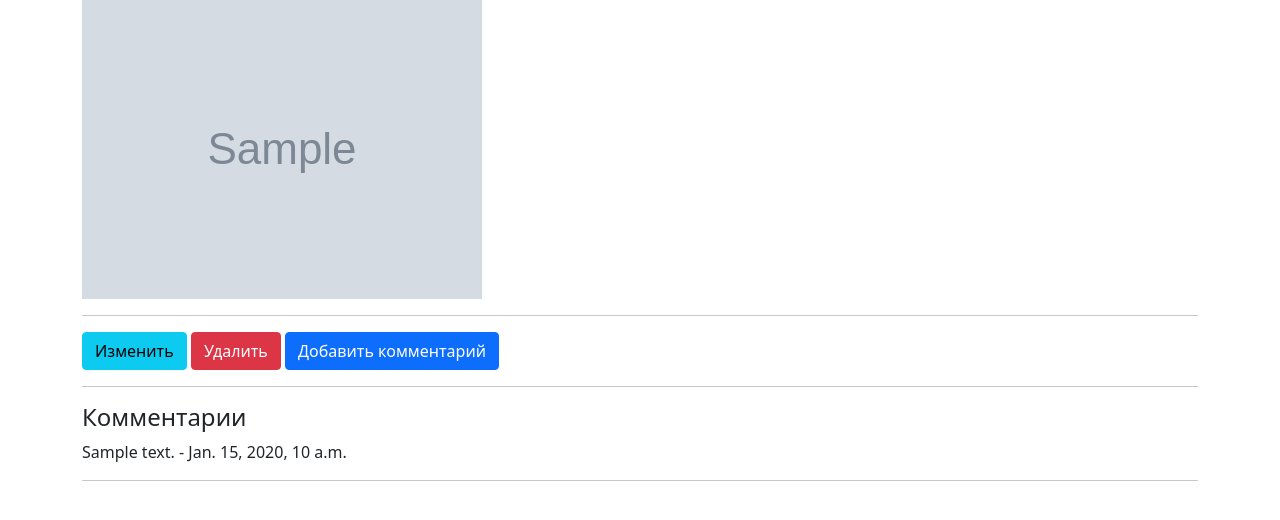
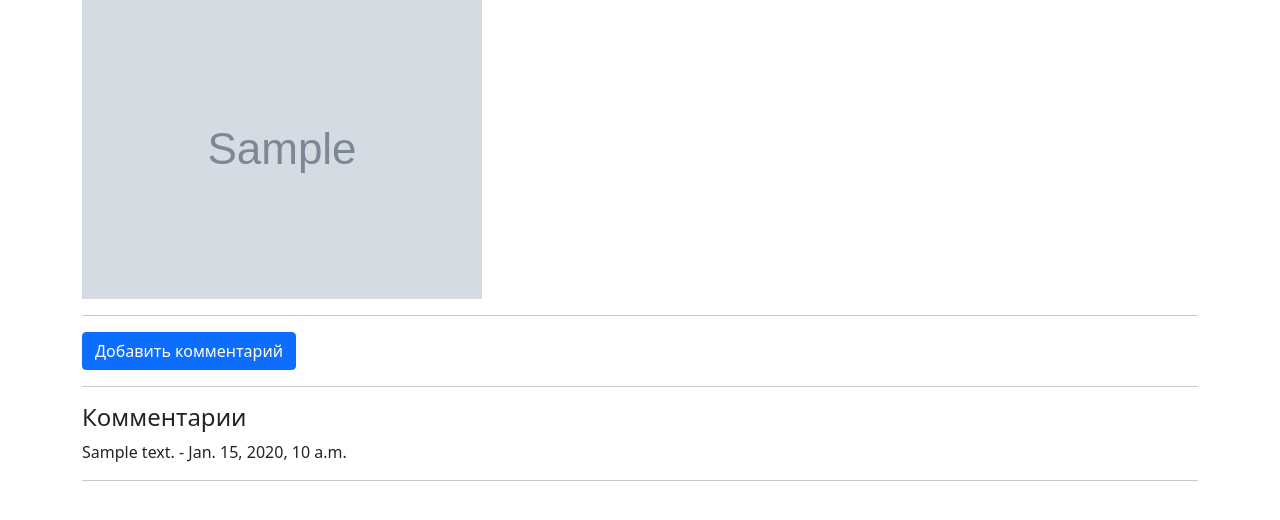
Before and after one commit to mihalgud/forum_pr, a Django app: template templates/detail_post.html in a window 1280 px wide. Shown: the part 267-787 px from the top of the page. Run offline with Django 4.2, Linux system fonts and the light colour scheme; the template is opened without the code that fills it: most values are stand-ins (such as "Sample title", 1, 10 or a date in 2020); grey boxes marked "Sample" are stand-in pictures.

Commit message:
add permissions

```diff
--- a/templates/detail_post.html
+++ b/templates/detail_post.html
@@ -11,8 +11,10 @@
         <img src="{{ post.image.url }}">
     {% endif %}
     <hr>
-    <a href="{% url 'update_post' post.pk %}" class="btn btn-info">Изменить</a>
-    <a href="{% url 'delete_post' post.pk %}" class="btn btn-danger">Удалить</a>
+    {% if user.is_staff %}
+        <a href="{% url 'update_post' post.pk %}" class="btn btn-info">Изменить</a>
+        <a href="{% url 'delete_post' post.pk %}" class="btn btn-danger">Удалить</a>
+    {% endif %}
     <a href="{% url 'add_comment' post.pk %}" class="btn btn-primary">Добавить комментарий</a>
     <hr>
     {% if post.comments.all %}
--- a/templates/index.html
+++ b/templates/index.html
@@ -50,8 +50,10 @@
                                 <td><a href="{% url 'detail_post' post.pk %}">{{ post.title }}</a></td>
                                 <td>{{ post.description }}</td>
                                 <th scope="row">{{ post.created_at }}</th>
-                                <td><a href="{% url 'update_post' post.pk %}" class="btn btn-info">Изменить</a></td>
-                                <td><a href="{% url 'delete_post' post.pk %}" class="btn btn-danger">Удалить</a></td>
+                                {% if user.is_staff %}
+                                    <td><a href="{% url 'update_post' post.pk %}" class="btn btn-info">Изменить</a></td>
+                                    <td><a href="{% url 'delete_post' post.pk %}" class="btn btn-danger">Удалить</a></td>
+                                {% endif %}
                             </tr>
                         {% endfor %}
                     {% else %}
```
